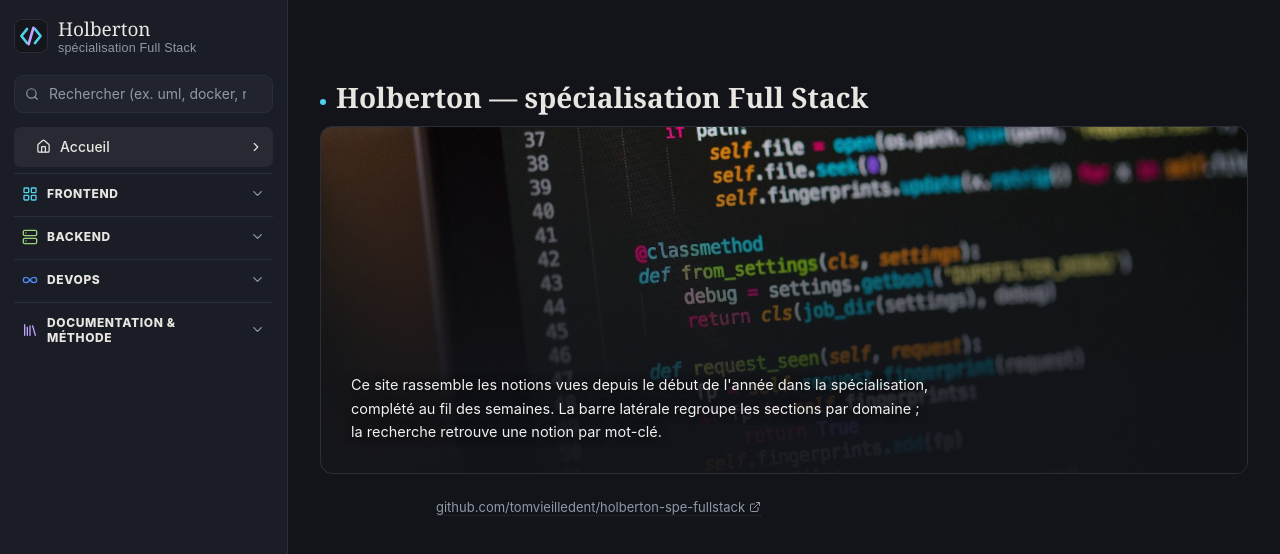
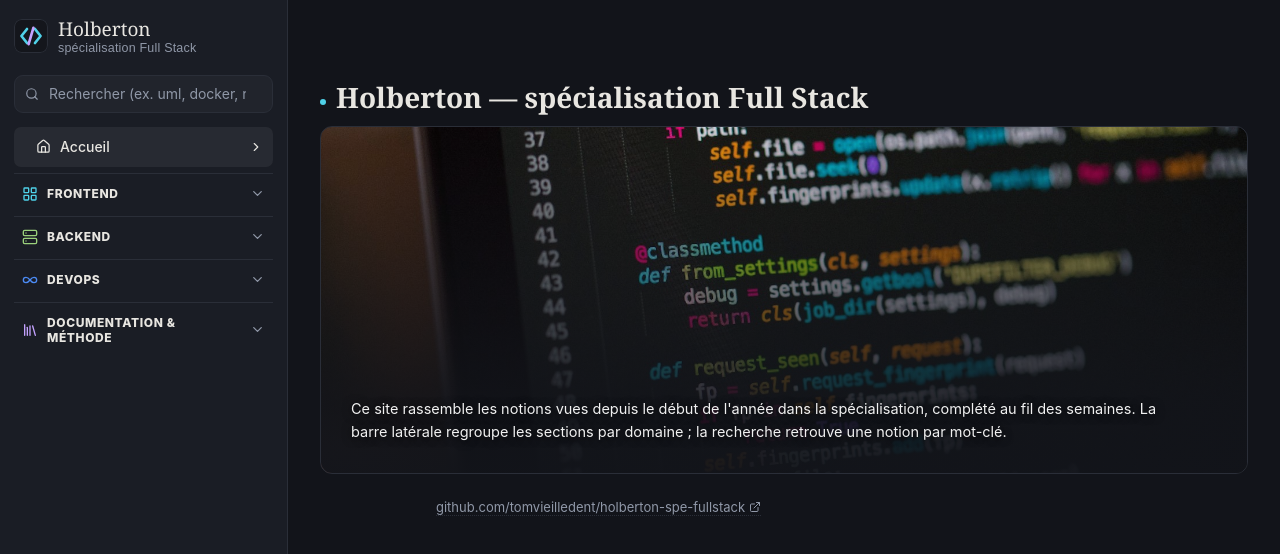
Before and after one commit to tomvieilledent/holberton-spe-fullstack, a React (Vite) app: page / in a window 1280 px wide. Shown: the top 554 px of the page. Built offline with nearby package versions, Linux system fonts and the light colour scheme; the HTML template or start-up script is replaced by a standard one.

Commit message:
style(home): elargit la zone de texte du bandeau

```diff
--- a/src/features/home/Home.jsx
+++ b/src/features/home/Home.jsx
@@ -49,7 +49,7 @@
         style={{
           position: "relative",
           padding: "clamp(16px, 4vw, 30px)",
-          maxWidth: 640,
+          maxWidth: 880,
         }}
       >
         <p
```
